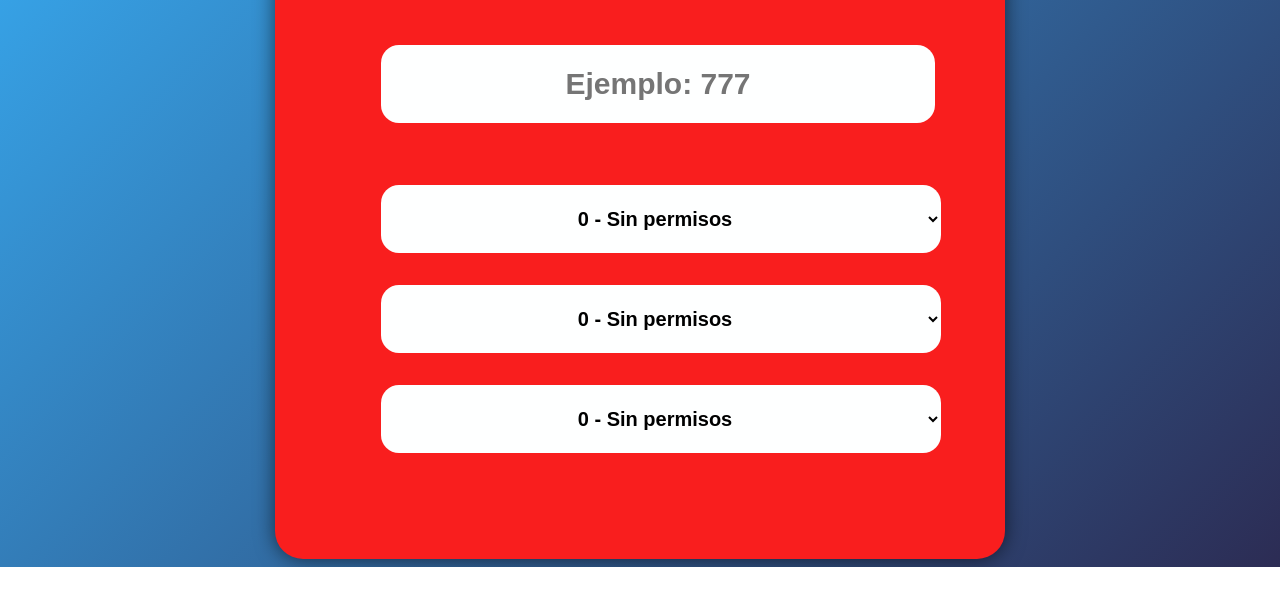
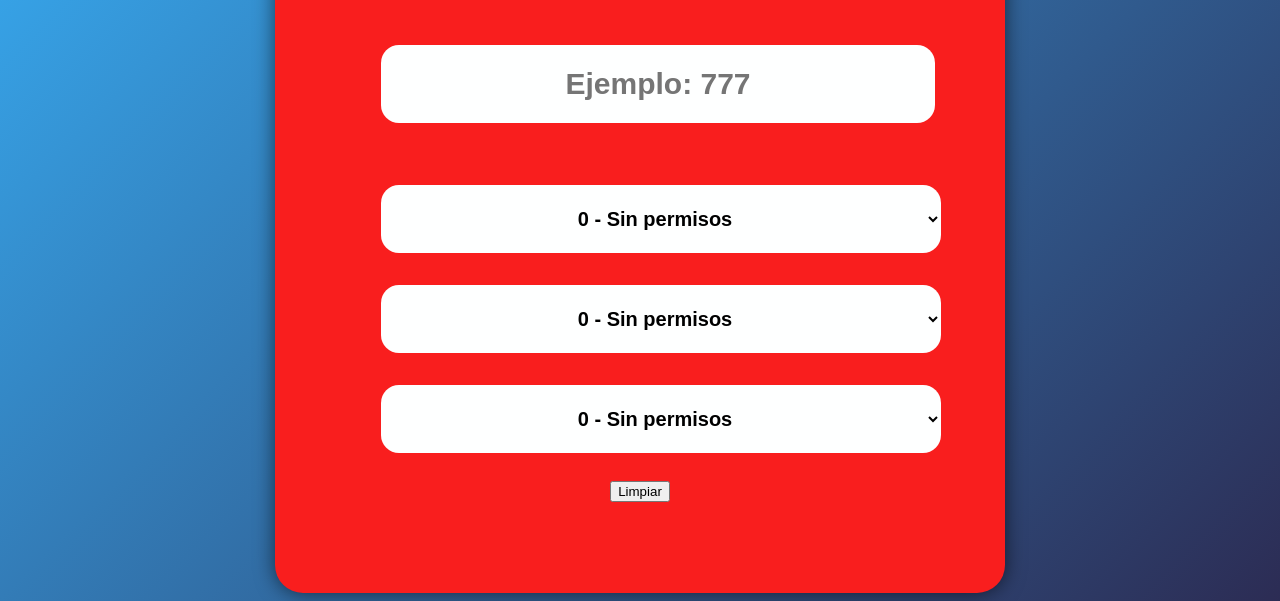
Before and after one commit to Alvarez20-end/Calcu, a plain HTML site: page index.html in a window 1280 px wide. Shown: the part 332-933 px from the top of the page. Before the commit the page ends 899 px from the top, so only its background shows below. Drawn offline with Linux system fonts and the light colour scheme.

Commit message:
boton de limpiado agregado

```diff
--- a/index.html
+++ b/index.html
@@ -17,8 +17,10 @@
         <select id="user"></select>
         <select id="group"></select>
         <select id="others"></select>
+        <button id="limpiar">Limpiar</button>
     </div>
 </div>
+
 
 <script src="index.js"></script>
 </body>
```
